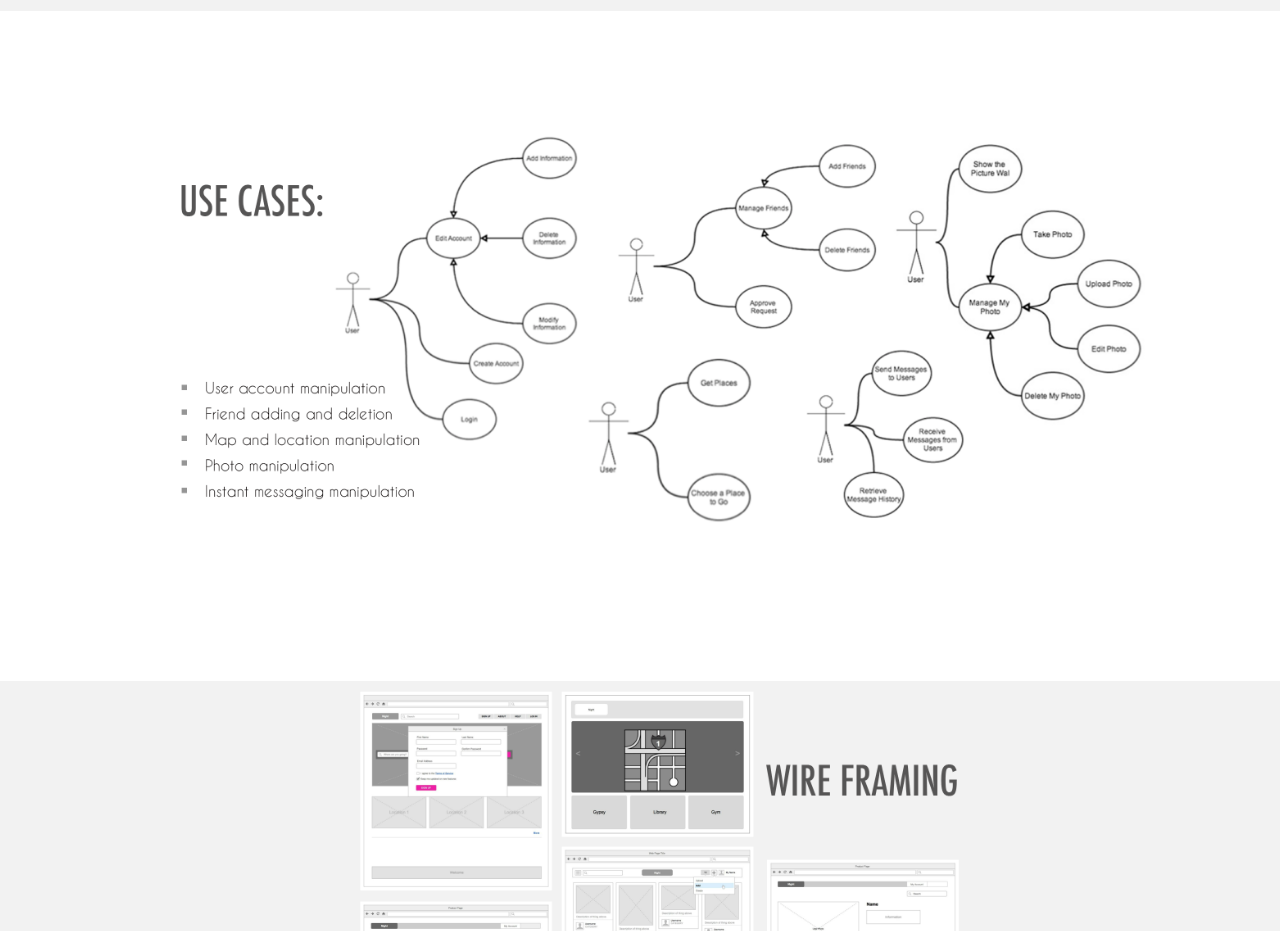
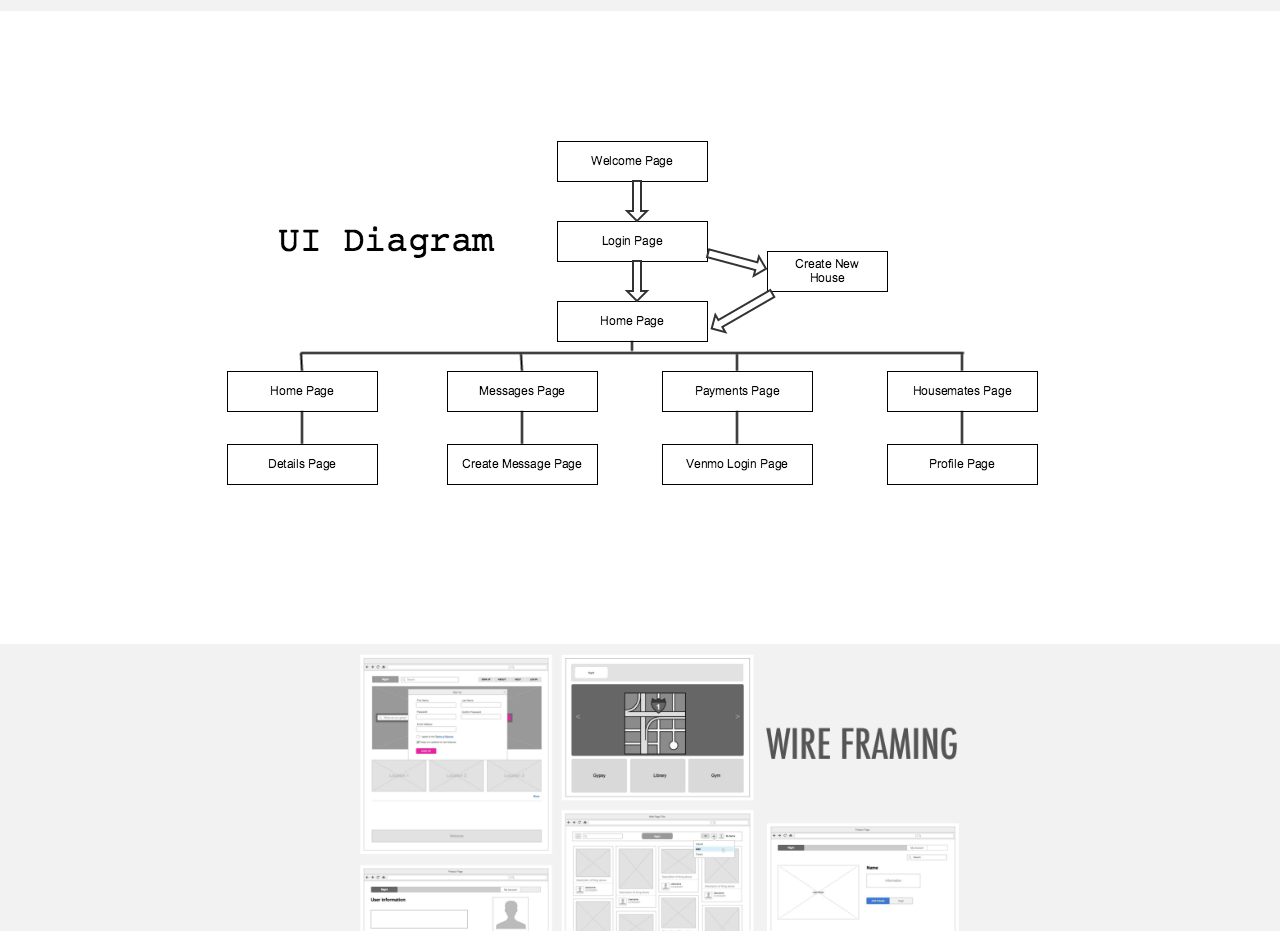
Before and after one commit to anthony-ng/anthony-ng.github.io, a plain HTML site: page portfolio.html in a window 1280 px wide. Shown: the part 1160-2091 px from the top of the page. Drawn offline with Linux system fonts and the light colour scheme.

Commit message:
updated hyperlink for UI diagram

```diff
--- a/portfolio.html
+++ b/portfolio.html
@@ -133,7 +133,7 @@
     Use cases
     =============================================== -->
     <section id="skills" class="add-padding bg-color-white">
-        <img class="title-image center-block" src="asset/images/nite/nite_usecases.png" >
+        <img class="title-image center-block" src="asset/images/ourHouse/ui_diagram1.png" >
     </section>
 
     <!-- ==============================================
```
Also changed, not shown: asset/images/ourHouse/ui_diagram1.png (added).
